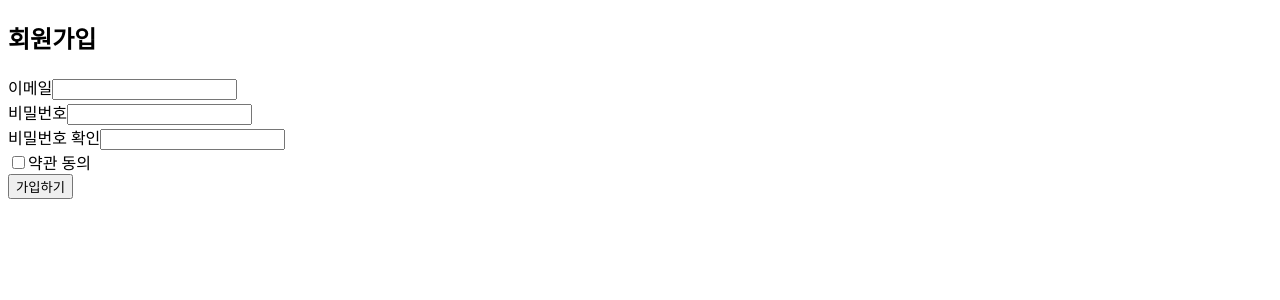
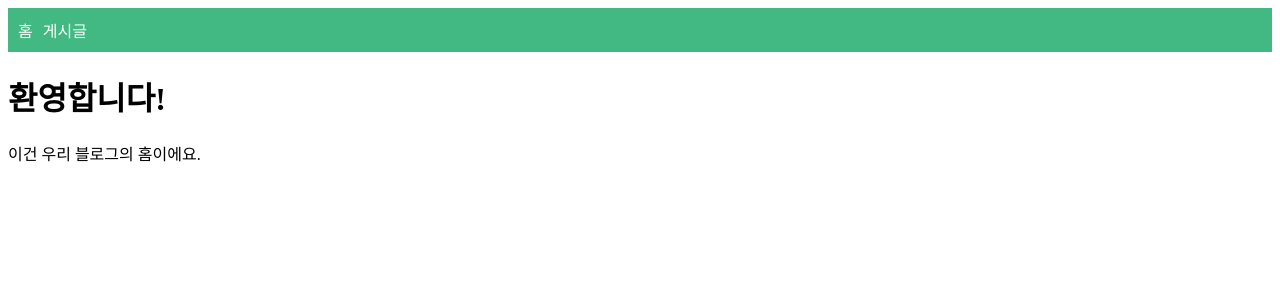
Before and after one commit to YeonGeon12/MyVuePRJ, a Vue app: page / in a window 1280 px wide. Before the commit this address led to /login. Shown: the top 300 px of the page. Built offline with nearby package versions, Linux system fonts and the light colour scheme.

Commit message:
라우터 실습

```diff
--- a/src/App.vue
+++ b/src/App.vue
@@ -1,15 +1,21 @@
 <template>
   <div id="app">
-    <RegisterForm />
+    <nav>
+      <router-link to="/">홈</router-link>
+      <router-link to="posts">게시글</router-link>
+    </nav>
+    <router-view/>
   </div>
 </template>
-
-<script>
-import RegisterForm from './components/RegisterForm.vue';
-
-export default {
-  components: {
-    RegisterForm
-  }
-};
-</script>
+<style>
+nav {
+  background-color: #42b983;
+  padding: 10px;
+  margin-bottom: 20px;
+}
+nav a {
+  color: white;
+  margin-right: 10px;
+  text-decoration: none;
+}
+</style>
--- a/src/main.js
+++ b/src/main.js
@@ -1,14 +1,13 @@
+// Vue 애플리케이션 인스턴스를 생성하기 위한 함수 가져오기
 import { createApp } from 'vue'
+// 최상위 App 컴포넌트 가져오기
 import App from './App.vue'
+// 설정한 라우터 인스턴스 가져오기
 import router from './router'
-import { createPinia } from 'pinia'
 
 // Vue 앱 생성
-const app = createApp(App)
-
-// 라우터와 Pinia 사용
-app.use(router)
-app.use(createPinia())
-
-// 앱 마운트
-app.mount('#app')
+createApp(App)
+    // 라우터 플러그인을 애플리케이션에 추가
+    .use(router)
+    // ID가 'app'인 DOM 요소에 애플리케이션 랜더링
+    .mount('#app')
--- a/src/router/index.js
+++ b/src/router/index.js
@@ -1,48 +1,39 @@
-// src/router/index.js
+// Vue Router에서 라우터 생성 및 히스토리 모드 설정을 위한 함수 가져오기
+import { createRouter, createWebHashHistory } from 'vue-router';
+// 홈 페이지에 랜더링할 컴포넌트 가져오기
+import HomeView from '../views/HomeView.vue';
+import PostView from '../views/PostView.vue';
+import PostList from '../views/PostList.vue';
 
-import { createRouter, createWebHistory } from 'vue-router'
-import HomeView from '../views/HomeView.vue'
-import LoginView from '../views/LoginView.vue'
-import RegisterView from '../views/RegisterView.vue'
-import { useAuthStore } from '../stores/auth'
+// 라우터 인스턴스 생성 및 설정
+const router = createRouter( {
 
-// 라우터 생성
-const router = createRouter({
-  history: createWebHistory(process.env.BASE_URL),
+  // HTML5 히스토리 모드를 사용하여 깔끔한 URL 제공
+  history: createWebHashHistory(process.env.BASE_URL),
+  // 애플리케이션의 경로와 컴포넌트를 매핑하는 라우트 배열
   routes: [
     {
-      path: '/',
-      name: 'home',
-      component: HomeView,
-      meta: { requiresAuth: true } // 이 페이지에 접근하려면 인증 필요
+      path: '/', // 루트 경로 '/'에 대한 설정
+      name: 'home', // 라우트 이름, 프로그래밍적 네비게이션에 유용
+      component: HomeView // 이 경로에서 렌더링할 컴포넌트
     },
     {
-      path: '/login',
-      name: 'login',
-      component: LoginView
+      path: '/posts', // 게시글 목록 경로
+      name: 'posts',
+      component: PostList
     },
     {
-      path: '/register',
-      name: 'register',
-      component: RegisterView
+      path: '/post/:id',
+      name: 'post',
+      component: PostView
+    },
+    {
+    path: '/pathMatch(.*)*',
+    name: 'not-found',
+    component: () => import('../views/NotFoundView.vue')
     }
   ]
-})
+});
 
-// 네비게이션 가드: 인증 상태에 따라 페이지 접근 제어
-router.beforeEach((to, from, next) => {
-  const authStore = useAuthStore()
-
-  if (to.meta.requiresAuth && !authStore.isLoggedIn) {
-    // 인증이 필요한 페이지에 접근하려는데 로그인하지 않았다면 로그인 페이지로 리디렉트
-    next({ name: 'login' })
-  } else if ((to.name === 'login' || to.name === 'register') && authStore.isLoggedIn) {
-    // 로그인 또는 회원가입 페이지에 접근하려는데 이미 로그인했다면 홈 페이지로 리디렉트
-    next({ name: 'home' })
-  } else {
-    // 그 외의 경우 정상적으로 페이지 이동
-    next()
-  }
-})
-
+// 라우터 인스턴스를 다른 파일에서 사용할 수 있도록 내보내기
 export default router
--- a/src/views/HomeView.vue
+++ b/src/views/HomeView.vue
@@ -1,14 +1,6 @@
 <template>
   <div>
-    <h1>홈페이지</h1>
-    <p v-if="user">환영합니다, {{ user.name }}!</p>
+    <h1>환영합니다!</h1>
+    <p>이건 우리 블로그의 홈이에요.</p>
   </div>
 </template>
-
-<script setup>
-import { useAuthStore } from '../stores/auth';
-import  { computed } from 'vue';
-
-const authStore = useAuthStore();
-const user = computed(() => authStore.user);
-</script>
--- a/src/views/NotFoundView.vue
+++ b/src/views/NotFoundView.vue
@@ -1,13 +1,9 @@
 <template>
-  <!-- 구성 요소 사용 위치 표시 -->
   <div>
-    <!-- 404 페이지 제목 -->
     <h1>404 - 페이지를 찾을 수 없어요!</h1>
-    <!-- 홈으로 이동 링크 -->
     <router-link to="/">홈으로 돌아가기</router-link>
   </div>
 </template>
-
 <style>
 /* 404 페이지 스타일 */
 div {
--- a/src/views/PostList.vue
+++ b/src/views/PostList.vue
@@ -1,9 +1,6 @@
 <template>
-  <!-- 구성 요소 사용 위치 표시 -->
   <div>
-    <!-- 게시글 목록 제목 -->
     <h1>게시글 목록</h1>
-    <!-- 게시글 목록 표시 -->
     <ul>
       <!-- 각 게시글을 동적 경로 링크로 표시 -->
       <li v-for="post in posts" :key="post.id">
@@ -12,7 +9,6 @@
     </ul>
   </div>
 </template>
-
 <script>
 export default {
   // 사용 위치 표시
--- a/src/views/PostView.vue
+++ b/src/views/PostView.vue
@@ -8,7 +8,6 @@
     <button @click="goBack">목록으로</button>
   </div>
 </template>
-
 <script>
 // 경로와 라우터 접근 함수 가져오기
 import { useRoute, useRouter } from 'vue-router';
```
